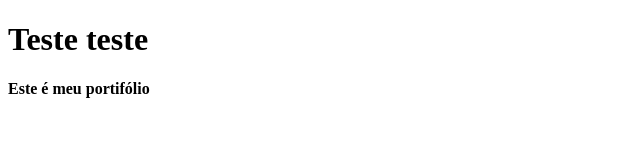
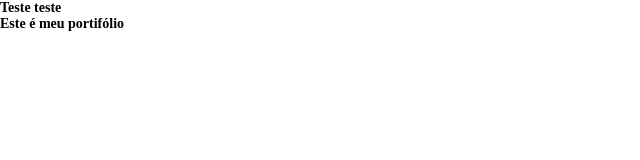
Before and after one commit to DiegoTeste1312/teste-git-flow, a plain HTML site: page index.html in a window 1280 px wide. Shown: the whole page, without its empty margins (0-640 px from the left). Drawn offline with Linux system fonts and the light colour scheme.

Commit message:
create base style

```diff
--- /dev/null
+++ b/assets/styles/styles.css
@@ -0,0 +1,6 @@
+* {
+    padding: 0;
+    margin: 0;
+    list-style: none;
+    font-size: 14px;
+}
--- a/index.html
+++ b/index.html
@@ -4,6 +4,7 @@
     <meta charset="UTF-8">
     <meta name="viewport" content="width=device-width, initial-scale=1.0">
     <title>Portifólio</title>
+    <link rel="stylesheet" href="assets/styles/styles.css" type="text/css">
 </head>
 <body>
     <h1>Teste teste</h1>
```
